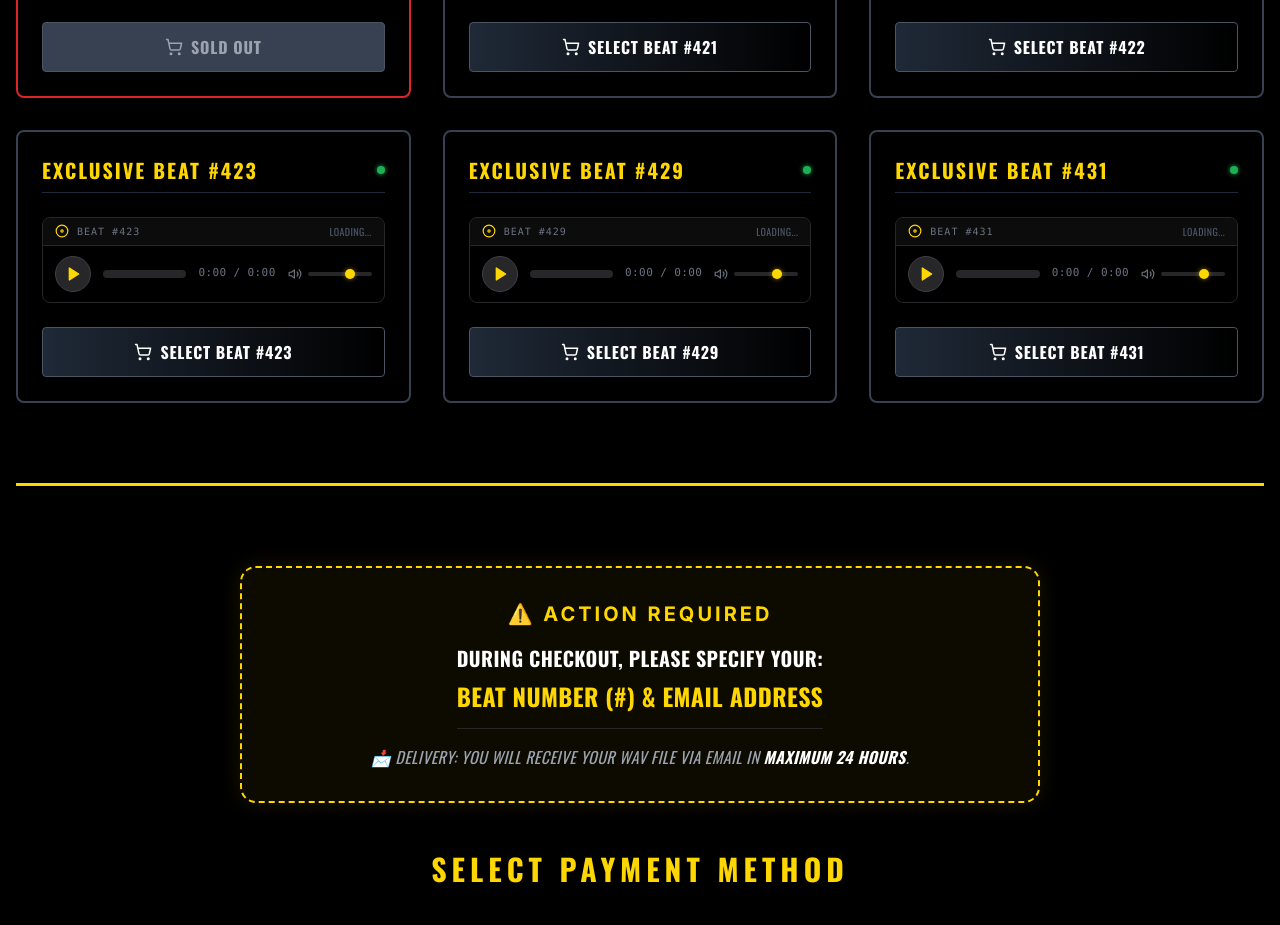
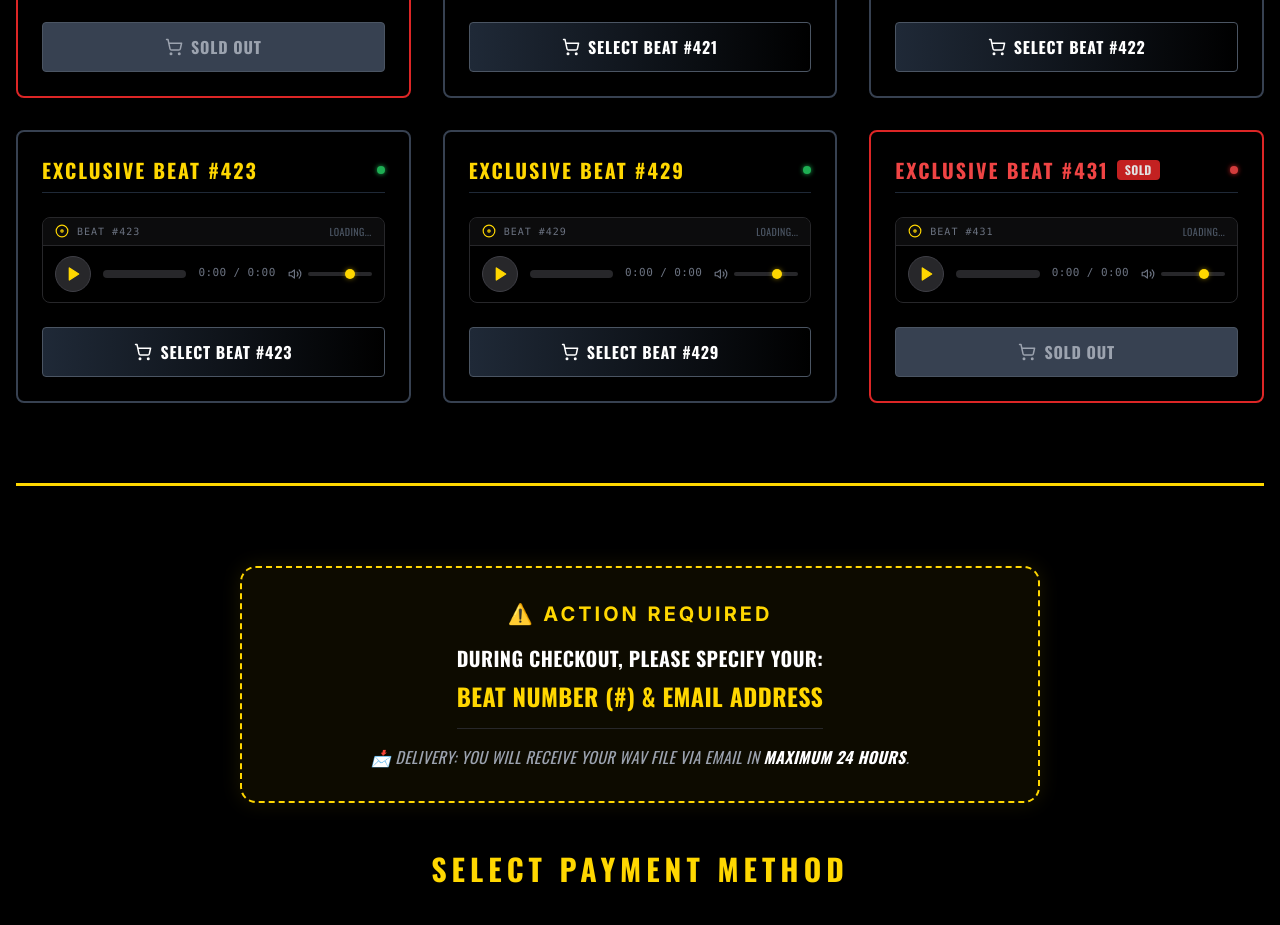
Before and after one commit to YoungG71/younggg-beatmaker, a React (Vite) app: page /beat-store in a window 1280 px wide. Shown: the part 2400-3325 px from the top of the page. Built offline with nearby package versions, Linux system fonts and the light colour scheme; a web font is replaced by a local one.

Commit message:
Sold out 341

```diff
--- a/src/components/BeatStore.jsx
+++ b/src/components/BeatStore.jsx
@@ -9,7 +9,7 @@ const beatIds = [
   "418", "421", "422", "423", "429", "431"
 ];
 
-const soldBeats = ["315", "418"];
+const soldBeats = ["315", "418", "431"];
 
 const BeatStore = () => {
   const scrollToCheckout = (beatId) => {
```
